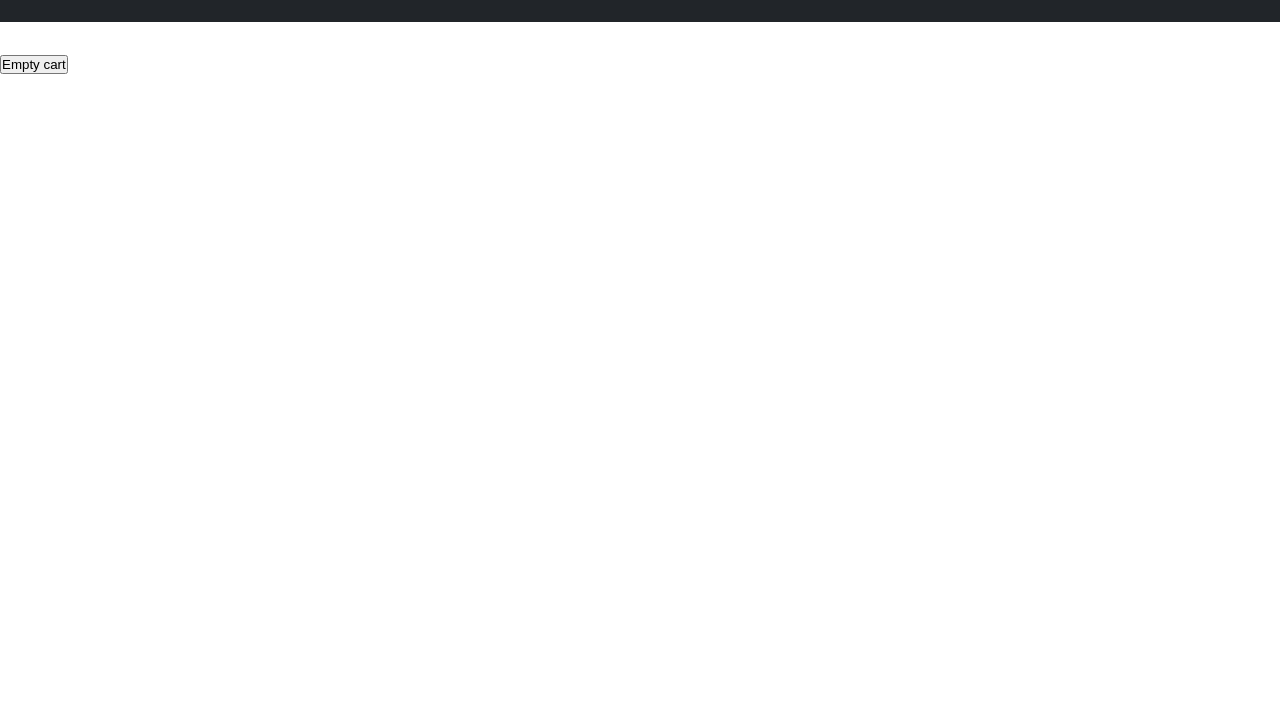
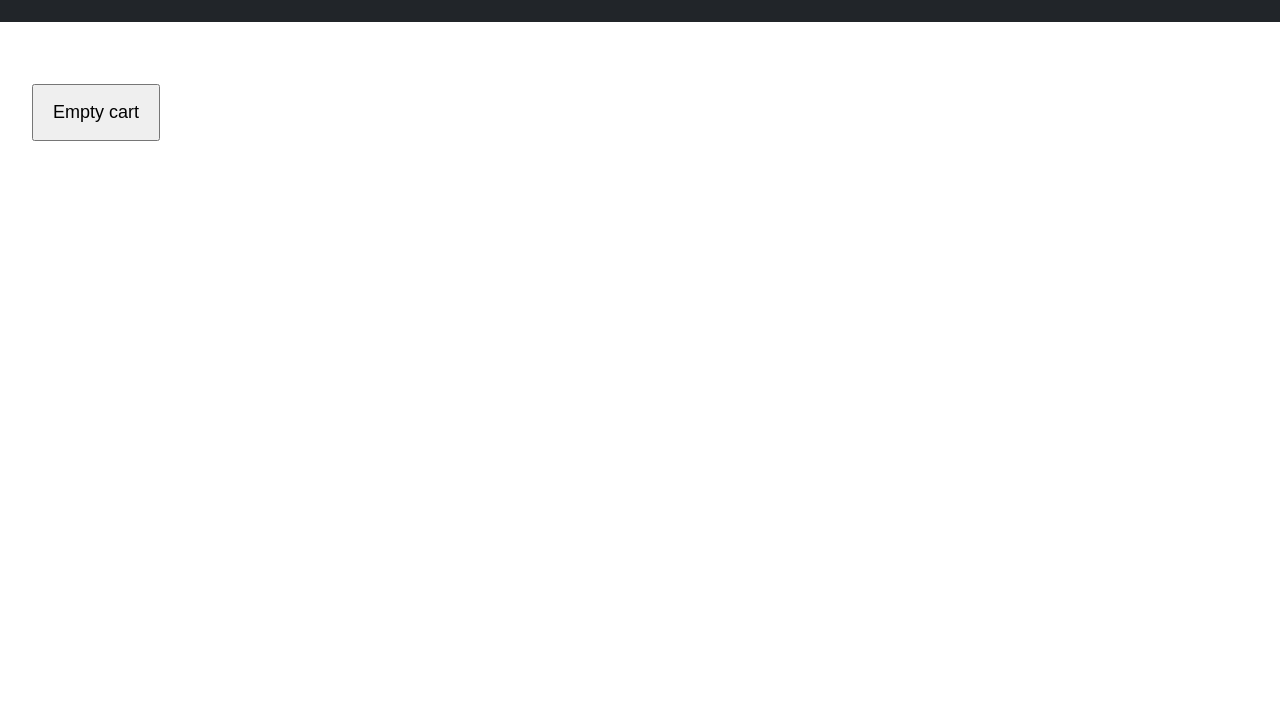
Before and after one commit to JoarTaylor/js--shopping-site-main, a plain HTML site: page cart.html in a window 1280 px wide. Shown: the part 81-800 px from the top of the page. Drawn offline with nearby package versions, Linux system fonts and the light colour scheme.

Commit message:
style updates

```diff
--- a/css/style.css
+++ b/css/style.css
@@ -128,8 +128,16 @@
   }
 
   .btnCategory:hover {
-    text-decoration: underline 2px white;
+    /* text-decoration: underline 2px white; */
+    border-bottom: 2px solid white;
     cursor: pointer;
+  }
+
+  .delete-all-btn {
+    margin: 2rem;
+    padding: 1rem;
+    font-size: large;
+    width: 10%;
   }
 
   .hide {
--- a/js/cart.js
+++ b/js/cart.js
@@ -56,7 +56,8 @@ toggleDeletebtn();
 function toggleDeletebtn() {
 let deleteAllBtn = document.createElement('button');
 deleteAllBtn.textContent = 'Empty cart';
-shoppingCart.before(deleteAllBtn)
+deleteAllBtn.classList.add('delete-all-btn');
+cartInfoWrap.after(deleteAllBtn)
 deleteAllBtn.addEventListener('click', removeAll);
 }
 
--- a/js/main.js
+++ b/js/main.js
@@ -117,7 +117,7 @@ function addToCart(id) {
     basket.push(basketItem);
     }
     localStorage.setItem(('data'), JSON.stringify(basket));
-    //check if filtering and stay on filtered page
+
     generateShop(activeShopArray)
 }
 
@@ -131,6 +131,6 @@ function removeFromCart(id) {
         }
     }
     localStorage.setItem(('data'), JSON.stringify(basket));
-    //check if filtering and stay on filtered page
+
     generateShop(activeShopArray)
 }
```
